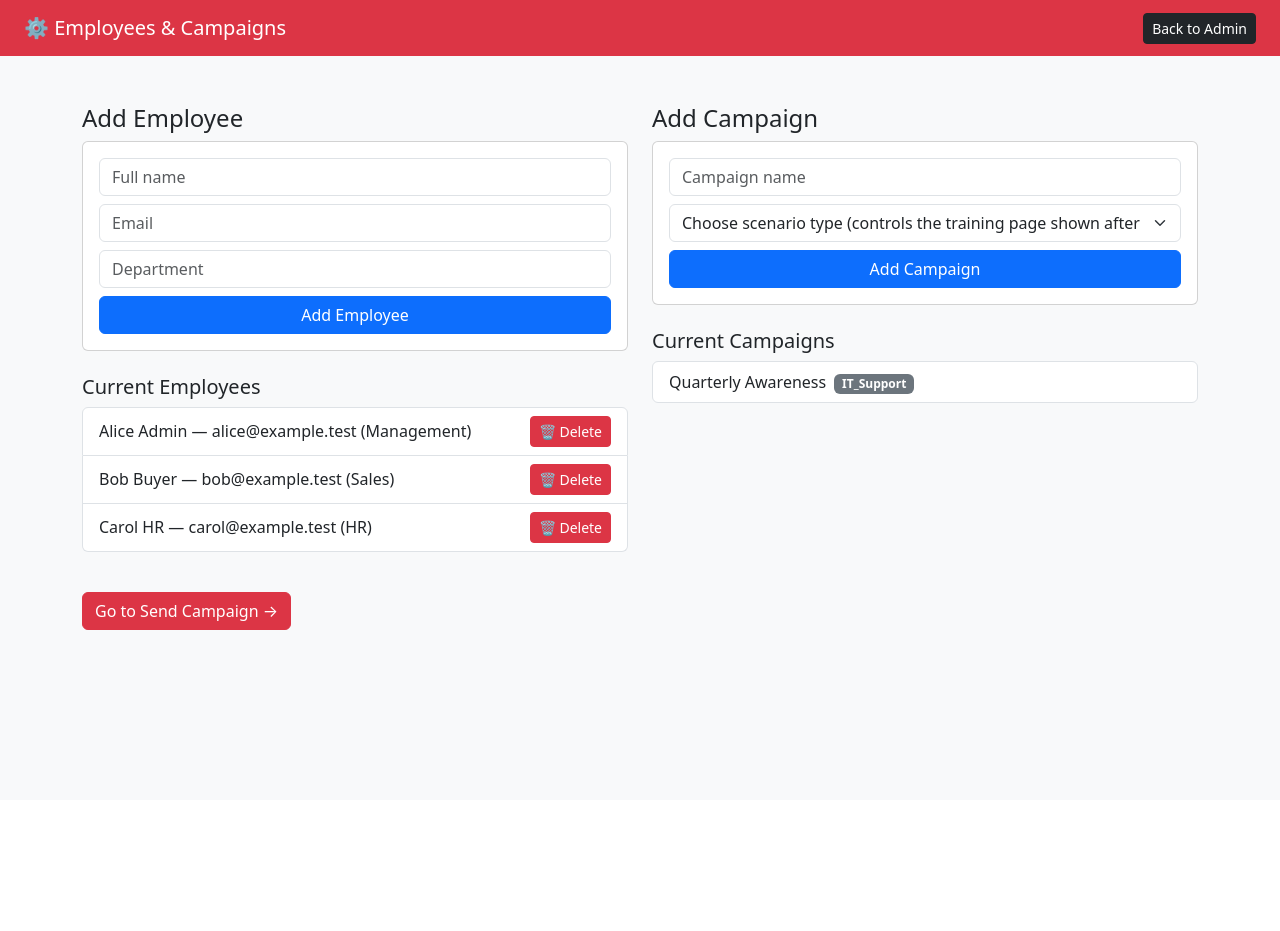
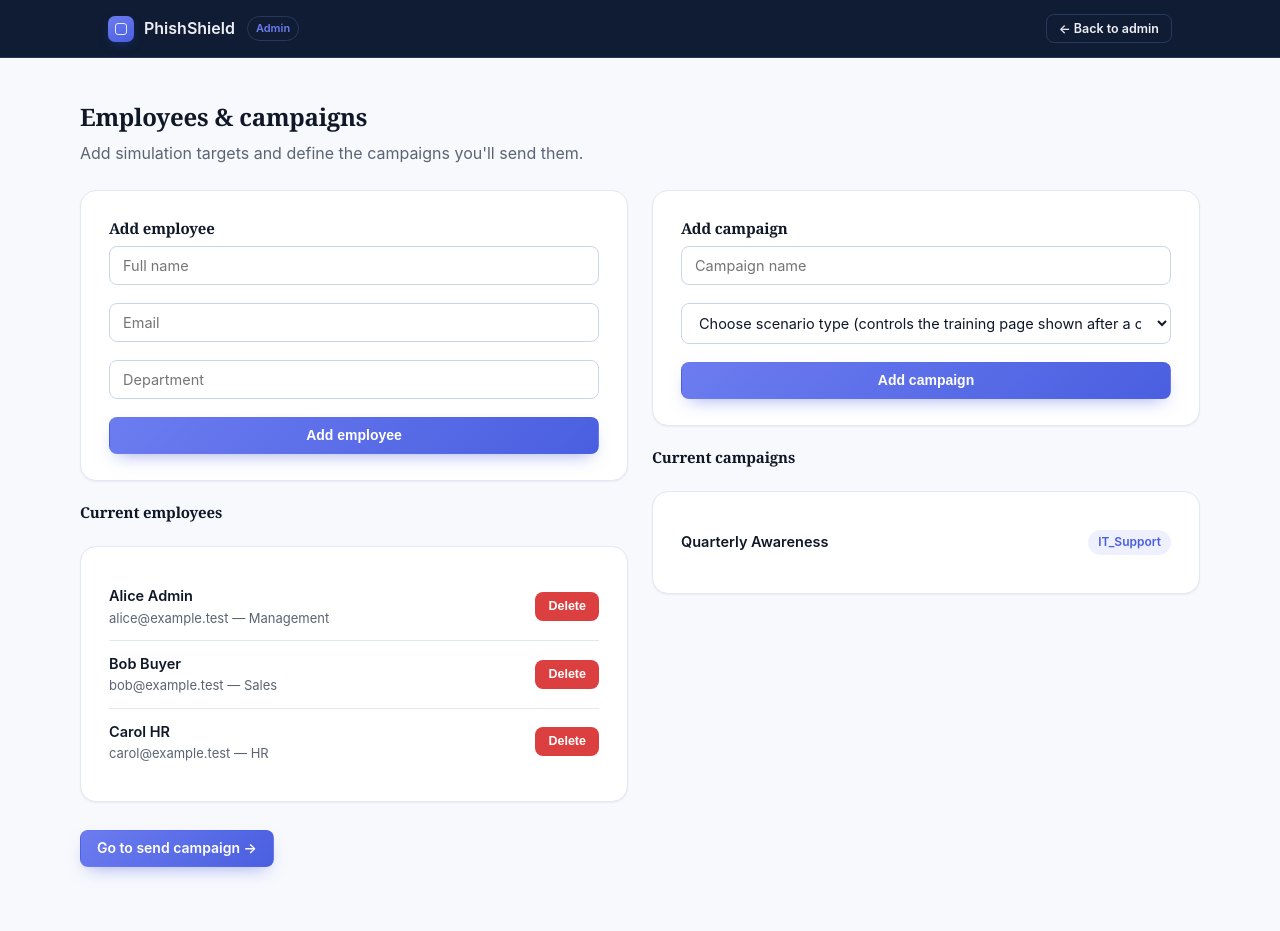
Before and after one commit to Roqeebah400/Phishing-Awareness, a PHP site: page /phishing-sim/manage_employees.php in a window 1280 px wide. Before the commit the page ends 630 px from the top, so only its background shows below. Run offline with PHP 8.4, Linux system fonts and the light colour scheme; the visitor is signed in with stand-in values (Sample User, id 1); data comes from the database, SQL or seed files in the repository.

Commit message:
Refactor manage_employees.php for improved UI consistency and styling

```diff
--- a/manage_employees.php
+++ b/manage_employees.php
@@ -38,71 +38,124 @@ $campaigns = $pdo->query("SELECT * FROM campaigns ORDER BY sent_at DESC")->fetch
 <html lang="en">
 <head>
   <meta charset="utf-8">
-  <title>PhishShield — Manage Employees & Campaigns</title>
-  <link href="https://cdn.jsdelivr.net/npm/bootstrap@5.3.0/dist/css/bootstrap.min.css" rel="stylesheet">
+  <meta name="viewport" content="width=device-width, initial-scale=1">
+  <title>PhishShield — Employees &amp; Campaigns</title>
+  <link href="assets/phishshield.css" rel="stylesheet">
 </head>
-<body class="bg-light">
-<nav class="navbar navbar-dark bg-danger px-4">
-  <span class="navbar-brand">⚙️ Employees & Campaigns</span>
-  <a href="manage.php" class="btn btn-dark btn-sm">Back to Admin</a>
+<body class="ps-body">
+
+<nav class="ps-nav is-admin">
+  <div class="ps-nav-inner">
+    <div class="ps-brand"><span class="ps-brand-glyph"></span>PhishShield <span class="ps-mode-tag">Admin</span></div>
+    <div class="ps-nav-actions">
+      <a href="manage.php" class="ps-btn ps-btn-ghost ps-btn-sm">← Back to admin</a>
+    </div>
+  </div>
 </nav>
-<div class="container py-5">
-  <?php if ($error): ?><div class="alert alert-danger"><?= htmlspecialchars($error) ?></div><?php endif; ?>
 
-  <div class="row">
-    <div class="col-md-6">
-      <h4>Add Employee</h4>
-      <form method="post" class="card card-body mb-4">
+<div class="ps-shell ps-page">
+  <h1 style="font-size:24px;">Employees &amp; campaigns</h1>
+  <p style="margin-bottom:24px;">Add simulation targets and define the campaigns you'll send them.</p>
+
+  <?php if ($error): ?><div class="ps-alert ps-alert-danger"><?= htmlspecialchars($error) ?></div><?php endif; ?>
+
+  <div class="ps-grid-2">
+    <div>
+      <div class="ps-card" style="margin-bottom:20px;">
+        <div class="ps-card-body">
+          <h3 style="font-size:15px;">Add employee</h3>
+          <form method="post">
             <input type="hidden" name="add_employee" value="1">
-        <input class="form-control mb-2" type="text" name="name" placeholder="Full name" required>
-        <input class="form-control mb-2" type="email" name="email" placeholder="Email" required>
-        <input class="form-control mb-2" type="text" name="department" placeholder="Department">
-        <button class="btn btn-primary">Add Employee</button>
+            <div class="ps-field">
+              <input class="ps-input" type="text" name="name" placeholder="Full name" required>
+            </div>
+            <div class="ps-field">
+              <input class="ps-input" type="email" name="email" placeholder="Email" required>
+            </div>
+            <div class="ps-field">
+              <input class="ps-input" type="text" name="department" placeholder="Department">
+            </div>
+            <button class="ps-btn ps-btn-admin ps-btn-block">Add employee</button>
           </form>
-      <h5>Current Employees</h5>
-      <ul class="list-group mb-4">
+        </div>
+      </div>
+
+      <div class="ps-section-head" style="margin-top:0;">
+        <h3 style="font-size:15px;">Current employees</h3>
+      </div>
+      <div class="ps-card">
+        <div class="ps-card-body">
+          <ul class="ps-row-list">
+            <?php if ($employees): ?>
               <?php foreach ($employees as $e): ?>
-          <li class="list-group-item d-flex justify-content-between align-items-center">
-            <span><?= htmlspecialchars($e['name']) ?> — <?= htmlspecialchars($e['email']) ?> (<?= htmlspecialchars($e['department']) ?>)</span>
-            <form action="delete_employee.php" method="POST" style="display:inline;" onsubmit="return confirm('Are you sure you want to delete this employee?');">
+                <li>
+                  <div>
+                    <div class="ps-row-title"><?= htmlspecialchars($e['name']) ?></div>
+                    <div class="ps-row-sub"><?= htmlspecialchars($e['email']) ?> — <?= htmlspecialchars($e['department']) ?></div>
+                  </div>
+                  <form action="delete_employee.php" method="POST" onsubmit="return confirm('Are you sure you want to delete this employee?');">
                     <input type="hidden" name="employee_id" value="<?= htmlspecialchars($e['id']) ?>">
-              <button type="submit" class="btn btn-danger btn-sm">🗑️ Delete</button>
+                    <button type="submit" class="ps-btn ps-btn-danger ps-btn-sm">Delete</button>
                   </form>
                 </li>
               <?php endforeach; ?>
+            <?php else: ?>
+              <li><span class="ps-row-sub">No employees added yet.</span></li>
+            <?php endif; ?>
           </ul>
         </div>
+      </div>
+    </div>
 
-    <div class="col-md-6">
-      <h4>Add Campaign</h4>
-      <form method="post" class="card card-body mb-4">
+    <div>
+      <div class="ps-card" style="margin-bottom:20px;">
+        <div class="ps-card-body">
+          <h3 style="font-size:15px;">Add campaign</h3>
+          <form method="post">
             <input type="hidden" name="add_campaign" value="1">
-        <input class="form-control mb-2" type="text" name="campaign_name" placeholder="Campaign name" required>
-        <select class="form-select mb-2" name="template_type" required>
+            <div class="ps-field">
+              <input class="ps-input" type="text" name="campaign_name" placeholder="Campaign name" required>
+            </div>
+            <div class="ps-field">
+              <select class="ps-select" name="template_type" required>
                 <option value="" disabled selected>Choose scenario type (controls the training page shown after a click)</option>
                 <option value="HR_Memo">HR Memo — fake HR/policy message</option>
                 <option value="IT_Support">IT Support — fake account/password alert</option>
                 <option value="Invoice">Invoice — fake billing/invoice message</option>
               </select>
-        <button class="btn btn-primary">Add Campaign</button>
+            </div>
+            <button class="ps-btn ps-btn-admin ps-btn-block">Add campaign</button>
           </form>
-      <h5>Current Campaigns</h5>
-      <ul class="list-group">
+        </div>
+      </div>
+
+      <div class="ps-section-head" style="margin-top:0;">
+        <h3 style="font-size:15px;">Current campaigns</h3>
+      </div>
+      <div class="ps-card">
+        <div class="ps-card-body">
+          <ul class="ps-row-list">
+            <?php if ($campaigns): ?>
               <?php foreach ($campaigns as $c): ?>
-          <li class="list-group-item">
-            <?= htmlspecialchars($c['campaign_name']) ?>
+                <li>
+                  <div class="ps-row-title"><?= htmlspecialchars($c['campaign_name']) ?></div>
                   <?php if (!empty($c['template_type'])): ?>
-              <span class="badge bg-secondary ms-1"><?= htmlspecialchars($c['template_type']) ?></span>
+                    <span class="ps-badge ps-badge-indigo"><?= htmlspecialchars($c['template_type']) ?></span>
                   <?php else: ?>
-              <span class="badge bg-light text-muted ms-1">no scenario set</span>
+                    <span class="ps-badge ps-badge-muted">No scenario set</span>
                   <?php endif; ?>
                 </li>
               <?php endforeach; ?>
+            <?php else: ?>
+              <li><span class="ps-row-sub">No campaigns created yet.</span></li>
+            <?php endif; ?>
           </ul>
         </div>
       </div>
+    </div>
+  </div>
 
-  <a href="send_email.php" class="btn btn-danger mt-3">Go to Send Campaign →</a>
+  <a href="send_email.php" class="ps-btn ps-btn-admin" style="margin-top:28px;">Go to send campaign →</a>
 </div>
 </body>
 </html>
```
Lines whose indentation alone changed are shown as unchanged.
